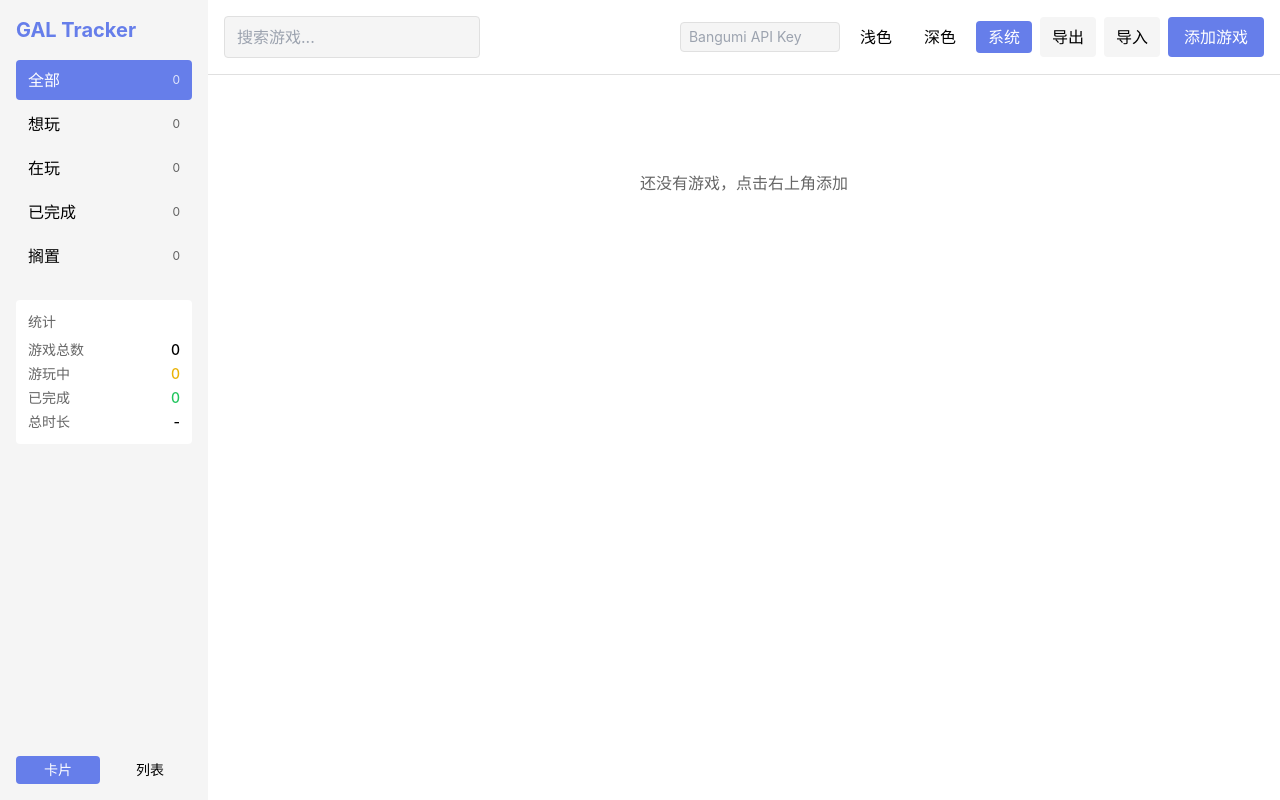
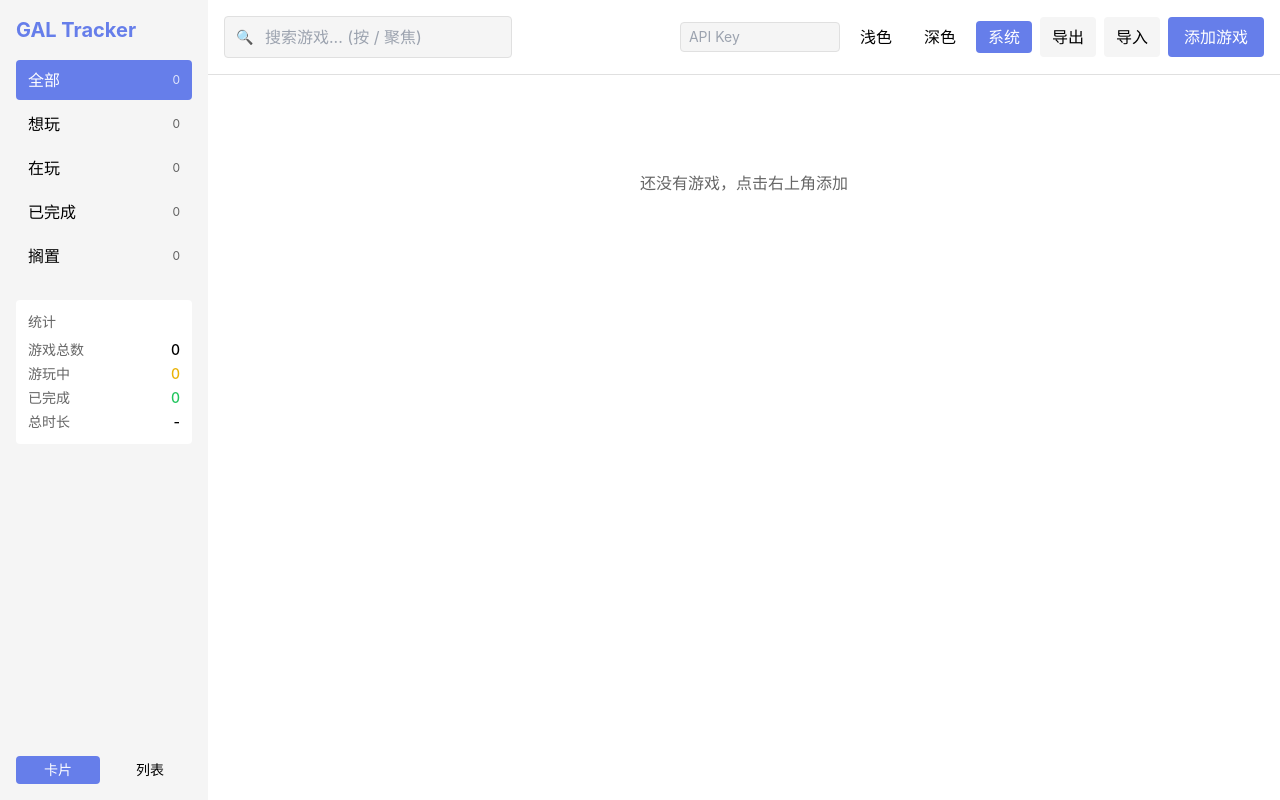
Before and after one commit to lil1ac/gal-tracker, a React (Vite) app: page / in a window 1280 px wide. Built offline with nearby package versions, Linux system fonts and the light colour scheme.

Commit message:
feat: add keyboard shortcuts
- Press / to focus search
- Press Escape to close detail panel or search modal
- Improved search input with icon
- Added API key input helper text

```diff
--- a/src/App.tsx
+++ b/src/App.tsx
@@ -1,4 +1,4 @@
-import { useState, useEffect } from 'react'
+import { useState, useEffect, useRef } from 'react'
 import { ThemeProvider } from './context/ThemeContext'
 import { ThemeToggle } from './components/ThemeToggle'
 import { Sidebar } from './components/Sidebar'
@@ -6,6 +6,7 @@ import { GameList } from './components/GameList'
 import { SearchModal } from './components/SearchModal'
 import { GameDetail } from './components/GameDetail'
 import { useGameStore } from './store/gameStore'
+import { useKeyboardShortcuts } from './hooks/useKeyboardShortcuts'
 import { initDatabase, exportData, importData } from './services/database'
 import { setApiKey } from './services/bangumiApi'
 import './styles/themes.css'
@@ -14,10 +15,24 @@ function AppContent() {
   const [showSearch, setShowSearch] = useState(false)
   const [apiKey, setApiKeyState] = useState(localStorage.getItem('bgm_api_key') || '')
   const { load, setSearchQuery, selectedGame, setSelectedGame } = useGameStore()
+  const searchInputRef = useRef<HTMLInputElement>(null)
 
   useEffect(() => {
     initDatabase().then(load)
   }, [])
+
+  useKeyboardShortcuts({
+    onEscape: () => {
+      if (selectedGame) {
+        setSelectedGame(null)
+      } else if (showSearch) {
+        setShowSearch(false)
+      }
+    },
+    onSearch: () => {
+      searchInputRef.current?.focus()
+    },
+  })
 
   const handleApiKeyChange = (key: string) => {
     setApiKeyState(key)
@@ -48,16 +63,20 @@ function AppContent() {
       <Sidebar />
       <div className="flex-1 flex flex-col">
         <header className="p-4 border-b border-[var(--border)] flex justify-between items-center">
-          <input
-            type="text"
-            placeholder="搜索游戏..."
-            className="px-3 py-2 rounded border border-[var(--border)] bg-[var(--bg-secondary)] w-64"
-            onChange={(e) => setSearchQuery(e.target.value)}
-          />
+          <div className="relative">
+            <input
+              ref={searchInputRef}
+              type="text"
+              placeholder="搜索游戏... (按 / 聚焦)"
+              className="px-3 py-2 pl-10 rounded border border-[var(--border)] bg-[var(--bg-secondary)] w-72"
+              onChange={(e) => setSearchQuery(e.target.value)}
+            />
+            <span className="absolute left-3 top-1/2 -translate-y-1/2 text-[var(--text-secondary)] text-sm">🔍</span>
+          </div>
           <div className="flex gap-2 items-center">
             <input
               type="text"
-              placeholder="Bangumi API Key"
+              placeholder="API Key"
               value={apiKey}
               onChange={(e) => handleApiKeyChange(e.target.value)}
               className="px-2 py-1 rounded border border-[var(--border)] bg-[var(--bg-secondary)] w-40 text-sm"
--- /dev/null
+++ b/src/hooks/useKeyboardShortcuts.ts
@@ -0,0 +1,30 @@
+import { useEffect } from 'react'
+
+interface KeyboardShortcuts {
+  onEscape?: () => void
+  onEnter?: () => void
+  onSearch?: () => void
+}
+
+export function useKeyboardShortcuts({ onEscape, onEnter, onSearch }: KeyboardShortcuts) {
+  useEffect(() => {
+    const handleKeyDown = (e: KeyboardEvent) => {
+      // Ignore if user is typing in an input
+      if (e.target instanceof HTMLInputElement || e.target instanceof HTMLTextAreaElement) {
+        return
+      }
+
+      if (e.key === 'Escape' && onEscape) {
+        onEscape()
+      } else if (e.key === 'Enter' && onEnter) {
+        onEnter()
+      } else if (e.key === '/' && onSearch) {
+        e.preventDefault()
+        onSearch()
+      }
+    }
+
+    window.addEventListener('keydown', handleKeyDown)
+    return () => window.removeEventListener('keydown', handleKeyDown)
+  }, [onEscape, onEnter, onSearch])
+}
```
